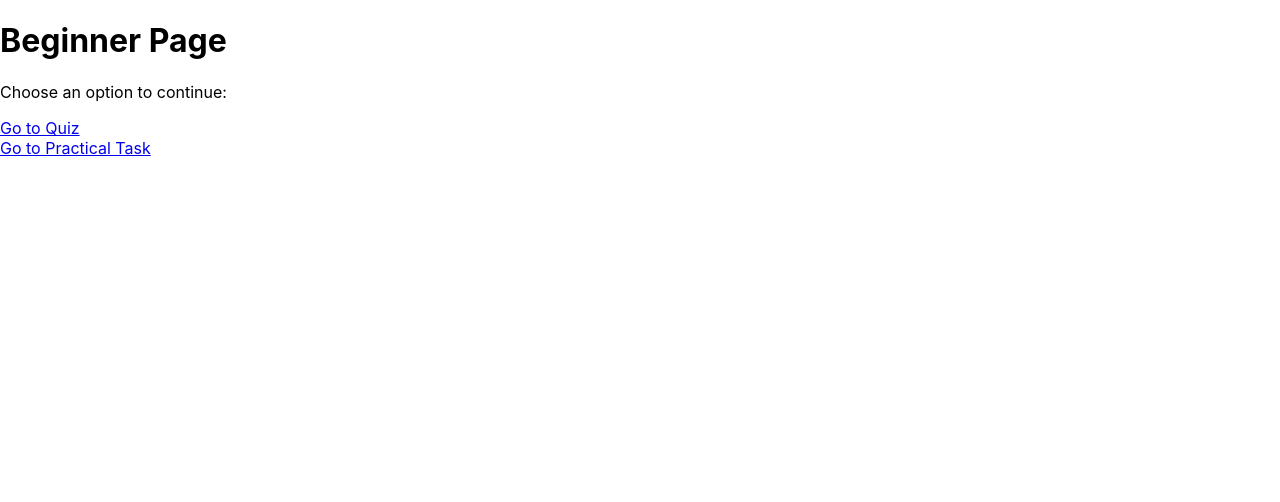
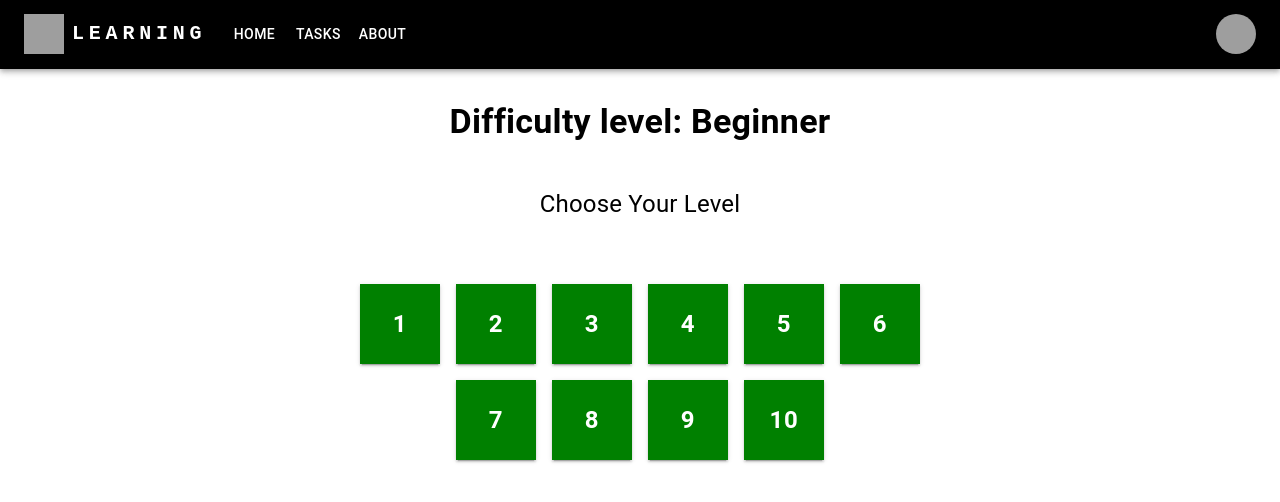
Before and after one commit to julia6twp/PythonLearn_App, a React (Create React App) app: page /tasks/beginner in a window 1280 px wide. Shown: the top 502 px of the page. Built offline with nearby package versions, Linux system fonts and the light colour scheme; grey boxes are pictures that could not be loaded.

Commit message:
Level page - p1

```diff
--- a/src/Routing.js
+++ b/src/Routing.js
@@ -9,6 +9,8 @@ import PracticalTask from './pages/PracticalTask';
 import ErrorPage from './pages/ErrorPage';
 import Tasks from "./pages/Tasks";
 import LoginPage from "./pages/login/LoginPage";
+import LevelPage from "./pages/LevelPage";
+import TheoryPage from "./pages/TheoryPage";
 
 function Routing() {
     return (
@@ -18,6 +20,8 @@ function Routing() {
             <Route path="/about" element={<About />} />
             <Route path="/tasks" element={<Tasks />} />
             <Route path="/tasks/beginner" element={<BeginnerPage />} />
+            <Route path="/level/:levelId" element={<LevelPage />} />
+            <Route path="/theory" element={<TheoryPage />} />
             <Route path="/quiz" element={<Quiz />} />
             <Route path="/practical-task" element={<PracticalTask />} />
             <Route path="*" element={<ErrorPage />} />
--- /dev/null
+++ b/src/components/levels/LevelsList.js
@@ -0,0 +1,46 @@
+import React from 'react';
+import { Link } from 'react-router-dom';
+import Button from '@mui/material/Button';
+import Box from '@mui/material/Box';
+
+function LevelsList({ levels }) {
+    return (
+        <Box
+            sx={{
+                display: 'flex',
+                justifyContent: 'center',
+                flexWrap: 'wrap',
+                gap: 2,
+                maxWidth: '600px',
+                margin: '0 auto',
+                paddingTop: 4
+            }}
+        >
+            {levels.map((level) => (
+                <Link to={`/level/${level}`} key={level} style={{ textDecoration: 'none' }}>
+                    <Button
+                        variant="contained"
+                        sx={{
+                            width: '80px',
+                            height: '80px',
+                            backgroundColor: 'green',
+                            color: 'white',
+                            fontSize: '1.5rem',  // Powiększa rozmiar tekstu
+                            fontWeight: 'bold',  // Opcjonalnie, dodaje pogrubienie
+                            borderRadius: 0,
+                            '&:hover': {
+                                backgroundColor: 'darkgreen'
+                            }
+                        }}
+                    >
+                        {level}
+                    {/*    Gry ukończony poziom*/}
+                    {/*    import DoneIcon from '@mui/icons-material/Done'; */}
+                    </Button>
+                </Link>
+            ))}
+        </Box>
+    );
+}
+
+export default LevelsList;
--- a/src/pages/BeginnerPage.js
+++ b/src/pages/BeginnerPage.js
@@ -1,17 +1,47 @@
 import React from 'react';
 import { Link } from 'react-router-dom';
-
-// Stona z quizami, samouczkami, zadaniami praktycznymi dla początkująych
+import LevelsList from '../components/levels/LevelsList';
+import MainAppBar from "../components/MainAppBar";
+import Box from "@mui/material/Box";
+import Typography from "@mui/material/Typography"; // zaimportuj komponent z przyciskami poziomów
 
 function BeginnerPage() {
+    // Lista poziomów - do zmiany po stworzeniu backendu
+    const dummyLevels = Array.from({ length: 10 }, (_, i) => i + 1);
+
     return (
         <div>
-            <h1>Beginner Page</h1>
-            <p>Choose an option to continue:</p>
+            <MainAppBar />
+            <Box sx={{ display: 'flex', justifyContent: 'center', paddingTop: 4, paddingBottom: 4 }}>
+                <Typography
+                    variant="h4"
+                    component="h1"
+                    align="center"
+                    sx={{ fontWeight: 'bold' }}  // Dodaje pogrubienie
+                >
+                    Difficulty level: Beginner
+                </Typography>
+            </Box>
 
-            <Link to="/quiz">Go to Quiz</Link>
-            <br />
-            <Link to="/practical-task">Go to Practical Task</Link>
+            <Box sx={{ display: 'flex', justifyContent: 'center', paddingTop: 2, paddingBottom: 4 }}>
+                <Typography
+                    variant="h4"
+                    component="h1"
+                    align="center"
+                    sx={{ fontSize: '1.5rem' }}  // Ustawia mniejszy rozmiar czcionki
+                >
+                    Choose Your Level
+                </Typography>
+            </Box>
+
+
+            {/* Linki do quizu i zadania praktycznego */}
+            {/*<Link to="/quiz">Go to Quiz</Link>*/}
+            {/*<br />*/}
+            {/*<Link to="/practical-task">Go to Practical Task</Link>*/}
+
+            {/* Lista poziomów */}
+            <LevelsList levels={dummyLevels} />
         </div>
     );
 }
--- a/src/pages/Home.js
+++ b/src/pages/Home.js
@@ -10,7 +10,6 @@ function Home() {
         <div>
             <MainAppBar />
 
-            {/* Dodajemy tekst powitalny nad kartami */}
             <Box sx={{ display: 'flex', justifyContent: 'center', paddingTop: 4, paddingBottom: 4 }}>
                 <Typography variant="h4" component="h1" align="center">
                     Witamy na stronie!
--- /dev/null
+++ b/src/pages/LevelPage.js
@@ -0,0 +1,16 @@
+import React from 'react';
+import { useParams } from 'react-router-dom';
+
+function LevelPage() {
+    const { levelId } = useParams();
+
+    return (
+        <div>
+            <h1>Level {levelId}</h1>
+            <p>Here, you will see the content for level {levelId}.</p>
+            {/* W przyszłości pobierzesz dane o poziomie z backendu, bazując na levelId */}
+        </div>
+    );
+}
+
+export default LevelPage;
```
